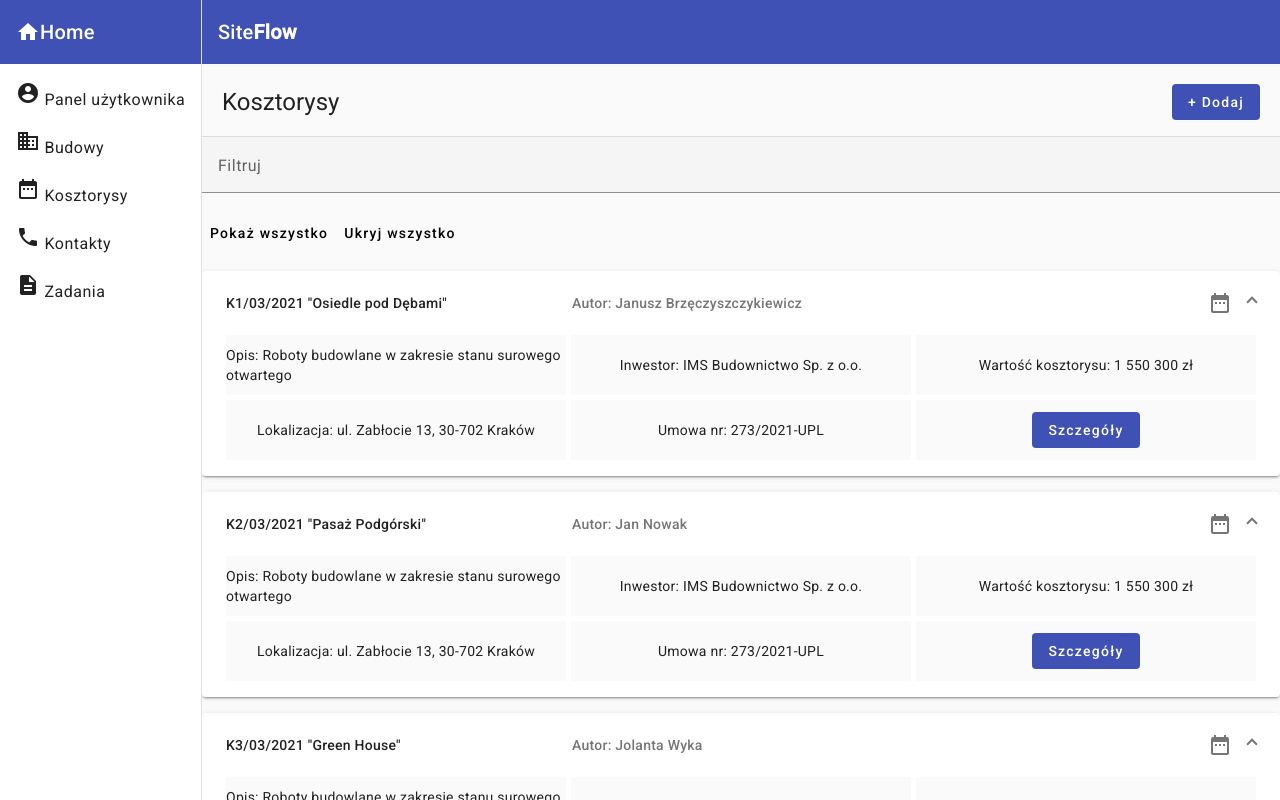
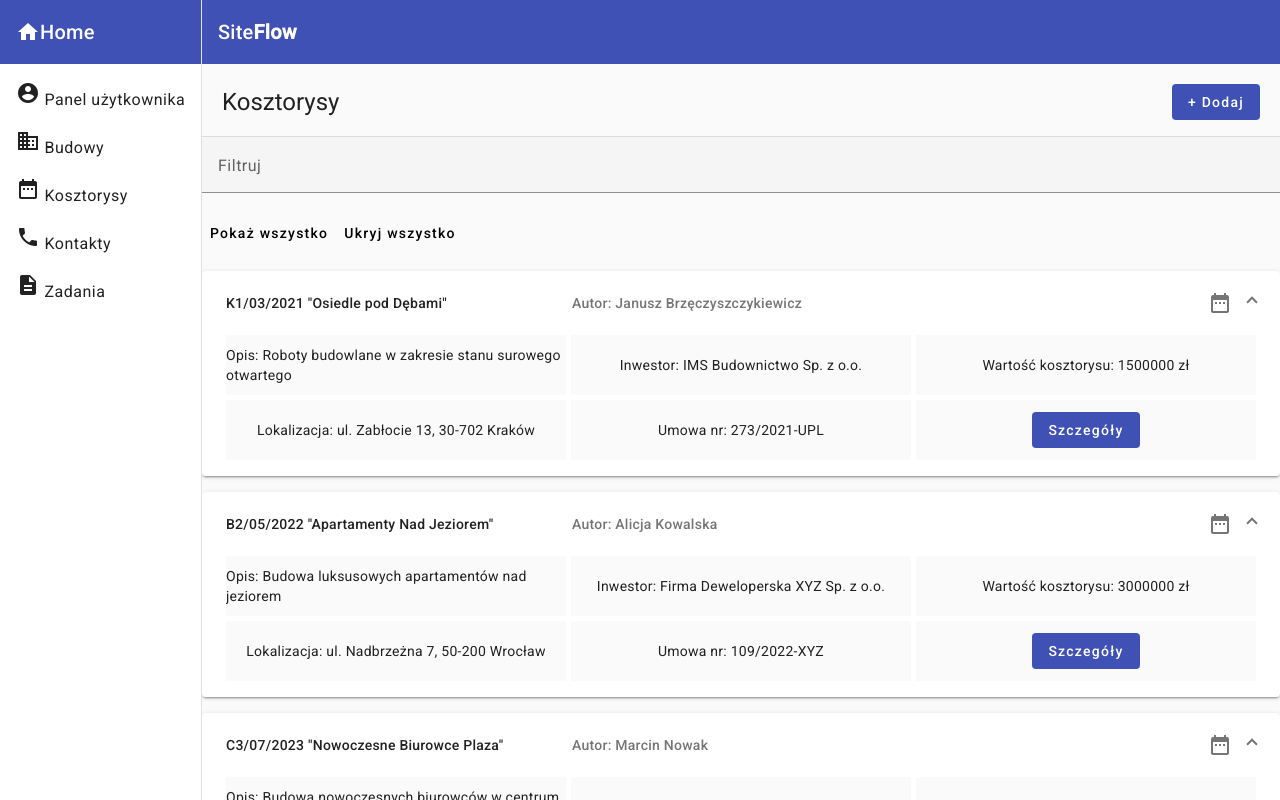
Before and after one commit to akrzeminska/site-flow, an Angular app: page /costs-estimates in a window 1280 px wide. Both pictures are taken after a click on the button "Pokaż wszystko". Built offline with nearby package versions, Linux system fonts and the light colour scheme.

Commit message:
creates atomatic expansion panel with *ngFor

```diff
--- a/src/app/features/cost-estimates/cost-estimates.component.html
+++ b/src/app/features/cost-estimates/cost-estimates.component.html
@@ -14,69 +14,25 @@
     <button mat-button (click)="closeAllPanels()">Ukryj wszystko</button>
   </div>
   <mat-accordion class="example-headers-align" multi>
-    <mat-expansion-panel>
-      <mat-expansion-panel-header>
-        <mat-panel-title>
-          K1/03/2021 "Osiedle pod Dębami"
-        </mat-panel-title>
-        <mat-panel-description>
-          Autor: Janusz Brzęczyszczykiewicz
-          <mat-icon>date_range</mat-icon>
-        </mat-panel-description>
-      </mat-expansion-panel-header>
-
-      <mat-grid-list cols="3" rowHeight="60px" gutterSize="5px">
-        <mat-grid-tile>Opis: Roboty budowlane w zakresie stanu surowego otwartego</mat-grid-tile>
-        <mat-grid-tile>Inwestor: IMS Budownictwo Sp. z o.o.</mat-grid-tile>
-        <mat-grid-tile>Wartość kosztorysu: 1 550 300 zł</mat-grid-tile>
-        <mat-grid-tile>Lokalizacja: ul. Zabłocie 13, 30-702 Kraków</mat-grid-tile>
-        <mat-grid-tile>Umowa nr: 273/2021-UPL</mat-grid-tile>
-        <mat-grid-tile><button mat-flat-button (click)="navigateToDetails(1)" color="primary">Szczegóły</button></mat-grid-tile>
-      </mat-grid-list>
-
-    </mat-expansion-panel>
-
-    <mat-expansion-panel>
+    <ng-container *ngFor="let dataCost of dataCostEstimates">
+      <mat-expansion-panel>
         <mat-expansion-panel-header>
           <mat-panel-title>
-            K2/03/2021 "Pasaż Podgórski"
+            {{ dataCost.name }}
           </mat-panel-title>
           <mat-panel-description>
-            Autor: Jan Nowak
+            Autor: {{ dataCost.author }}
             <mat-icon>date_range</mat-icon>
           </mat-panel-description>
         </mat-expansion-panel-header>
-
         <mat-grid-list cols="3" rowHeight="60px" gutterSize="5px">
-          <mat-grid-tile>Opis: Roboty budowlane w zakresie stanu surowego otwartego</mat-grid-tile>
-          <mat-grid-tile>Inwestor: IMS Budownictwo Sp. z o.o.</mat-grid-tile>
-          <mat-grid-tile>Wartość kosztorysu: 1 550 300 zł</mat-grid-tile>
-          <mat-grid-tile>Lokalizacja: ul. Zabłocie 13, 30-702 Kraków</mat-grid-tile>
-          <mat-grid-tile>Umowa nr: 273/2021-UPL</mat-grid-tile>
-          <mat-grid-tile><button mat-flat-button (click)="navigateToDetails(2)" color="primary">Szczegóły</button></mat-grid-tile>
+          <mat-grid-tile>Opis: {{ dataCost.description }}</mat-grid-tile>
+          <mat-grid-tile>Inwestor: {{ dataCost.client }}</mat-grid-tile>
+          <mat-grid-tile>Wartość kosztorysu: {{ dataCost.costEstimateValue }} zł</mat-grid-tile>
+          <mat-grid-tile>Lokalizacja: {{ dataCost.location }}</mat-grid-tile>
+          <mat-grid-tile>Umowa nr: {{ dataCost.contractNumber }}</mat-grid-tile>
+          <mat-grid-tile><button mat-flat-button (click)="navigateToDetails(dataCost.id)" color="primary">Szczegóły</button></mat-grid-tile>
         </mat-grid-list>
-
       </mat-expansion-panel>
-
-      <mat-expansion-panel>
-        <mat-expansion-panel-header>
-          <mat-panel-title>
-            K3/03/2021 "Green House"
-          </mat-panel-title>
-          <mat-panel-description>
-            Autor: Jolanta Wyka
-            <mat-icon>date_range</mat-icon>
-          </mat-panel-description>
-        </mat-expansion-panel-header>
-
-        <mat-grid-list cols="3" rowHeight="60px" gutterSize="5px">
-          <mat-grid-tile>Opis: Roboty budowlane w zakresie stanu surowego otwartego</mat-grid-tile>
-          <mat-grid-tile>Inwestor: IMS Budownictwo Sp. z o.o.</mat-grid-tile>
-          <mat-grid-tile>Wartość kosztorysu: 1 550 300 zł</mat-grid-tile>
-          <mat-grid-tile>Lokalizacja: ul. Zabłocie 13, 30-702 Kraków</mat-grid-tile>
-          <mat-grid-tile>Umowa nr: 273/2021-UPL</mat-grid-tile>
-          <mat-grid-tile><button mat-flat-button (click)="navigateToDetails(3)" color="primary">Szczegóły</button></mat-grid-tile>
-        </mat-grid-list>
-
-      </mat-expansion-panel>
+    </ng-container>
   </mat-accordion>
--- a/src/app/features/cost-estimates/cost-estimates.component.ts
+++ b/src/app/features/cost-estimates/cost-estimates.component.ts
@@ -1,8 +1,10 @@
-import { Component, ViewChild } from '@angular/core';
+import { Component, OnInit, ViewChild } from '@angular/core';
 import { MatAccordion } from '@angular/material/expansion';
 import {MatTableModule} from '@angular/material/table';
 import { Router } from '@angular/router';
 import { CostEstimatesService } from './services/cost-estimates.service';
+import { CostEstimate } from 'src/app/models/cost-estimate.model';
+import { LocalStorageSeederService } from 'src/app/shared/services/local-storage-seeder.service';
 
 @Component({
   selector: 'app-cost-estimates',
@@ -10,12 +12,33 @@ import { CostEstimatesService } from './services/cost-estimates.service';
   styleUrls: ['./cost-estimates.component.scss']
 })
 
-export class CostEstimatesComponent {
-
-
-  constructor(private router: Router) {}
+export class CostEstimatesComponent implements OnInit {
+  dataCostEstimates: Array<CostEstimate> = [];
 
   @ViewChild(MatAccordion) accordion!: MatAccordion;
+
+  constructor(private router: Router,
+    private seederService: LocalStorageSeederService,
+    private costEstimatesService: CostEstimatesService) {
+      seederService.ensureDataSeeder();
+    }
+
+  ngOnInit(): void {
+    this.getAllData();
+  }
+
+  getAllData() {
+    this.costEstimatesService
+      .getAll()
+      .subscribe((costEstimate: Array<CostEstimate>) => {
+        if (costEstimate) {
+          this.dataCostEstimates = costEstimate;
+        } else {
+          console.log('Nie znaleziono kosztorysów.');
+        }
+        console.log('Dane po pobraniu przez getAllData:', this.dataCostEstimates);
+      });
+  }
 
   applyFilter(event: Event) {
   }
@@ -35,5 +58,4 @@ export class CostEstimatesComponent {
   navigateToDetails(id: number) {
     this.router.navigate(['/costs-estimates/', id.toString()]);
   }
-
 }
```
